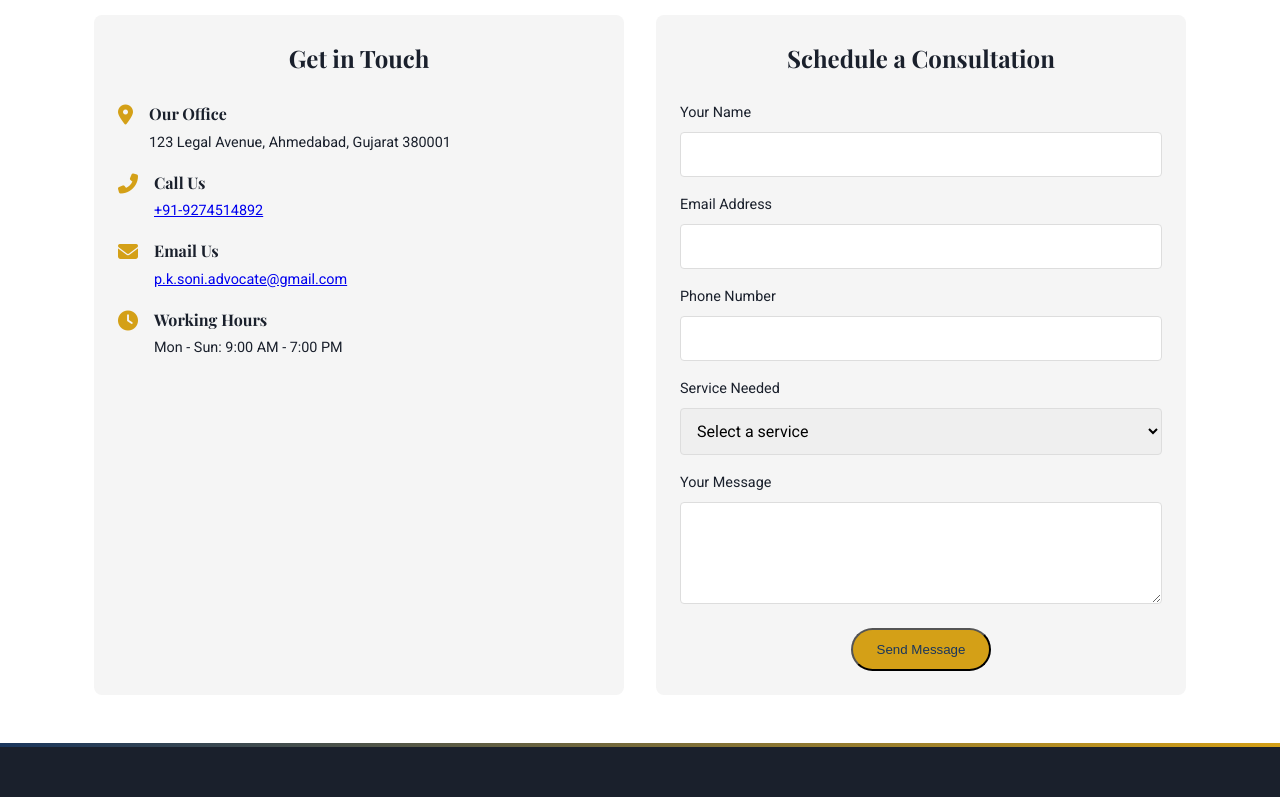
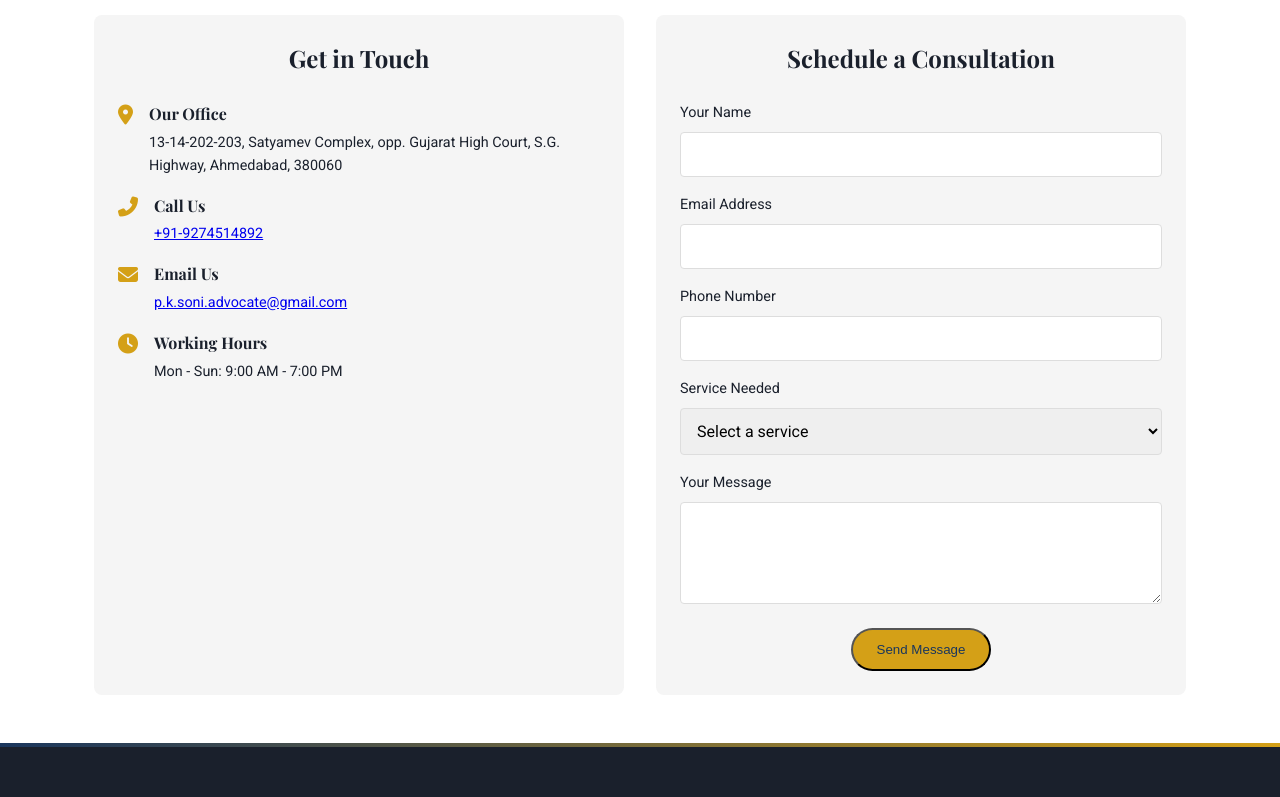
Before and after one commit to ypsyouknow/sonilawyers, a plain HTML site: page index.html in a window 1280 px wide. Shown: the part 4120-4917 px from the top of the page. Drawn offline with nearby package versions, Linux system fonts and the light colour scheme.

Commit message:
Update index.html

```diff
--- a/index.html
+++ b/index.html
@@ -282,7 +282,7 @@
               <i class="fas fa-map-marker-alt"></i>
               <div>
                 <h4>Our Office</h4>
-                <p>123 Legal Avenue, Ahmedabad, Gujarat 380001</p>
+                <p>13-14-202-203, Satyamev Complex, opp. Gujarat High Court, S.G. Highway, Ahmedabad, 380060</p>
               </div>
             </div>
             <div class="info-item">
```
